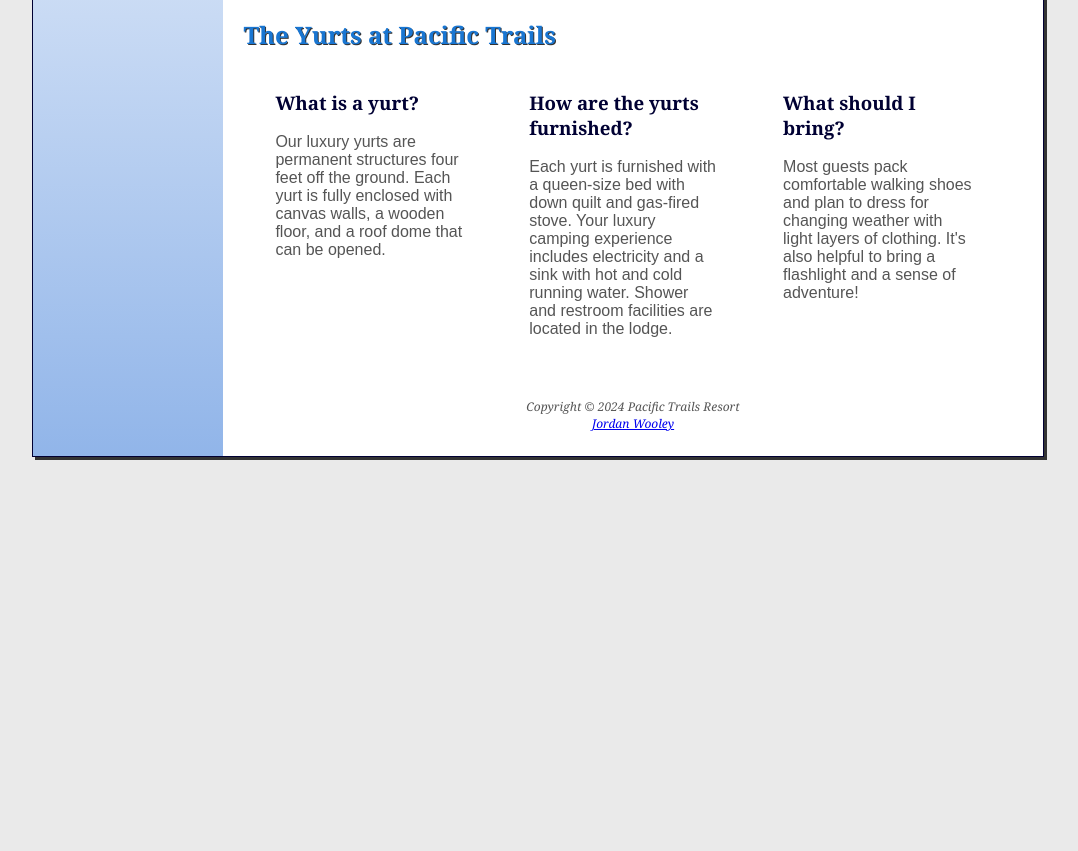
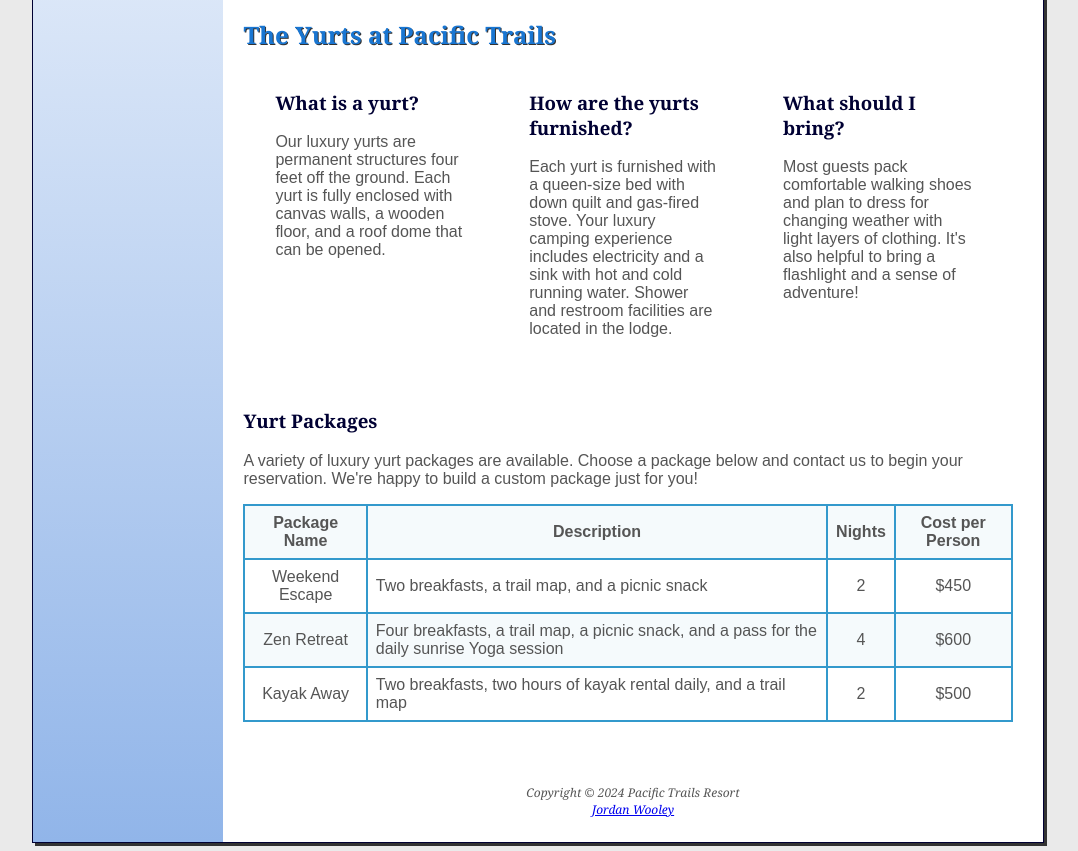
Before and after one commit to jordanwooley95/Pacific, a plain HTML site: page yurts.html in a window 1280 px wide. Shown: the part 432-1283 px from the top of the page, without its empty margins (102-1180 px from the left). Before the commit the page ends 897 px from the top, so only its background shows below. Drawn offline with Linux system fonts and the light colour scheme.

Commit message:
add tables to yurts

```diff
--- a/css/pacific.css
+++ b/css/pacific.css
@@ -160,3 +160,30 @@ main ul {
   background-size: 100% 100%;
   height: 300px;
 }
+
+td {
+  width: auto;
+  padding: 0.5em;
+  border: 2px solid #3399cc;
+  text-align: center;
+}
+
+th {
+  padding: 0.5em;
+  border: 2px solid #3399cc;
+  border-collapse: collapse;
+}
+
+table {
+  border: 2px solid #3399cc;
+  border-collapse: collapse;
+}
+
+.text {
+  text-align: left;
+  width: 60%;
+}
+
+tr:nth-of-type(odd) {
+  background-color: #f5fafc;
+}
--- a/yurts.html
+++ b/yurts.html
@@ -50,7 +50,48 @@
             changing weather with light layers of clothing. It's also helpful to
             bring a flashlight and a sense of adventure!
           </p>
+          <br /><br /><br /><br /><br />
         </section>
+        <h3>Yurt Packages</h3>
+        <p>
+          A variety of luxury yurt packages are available. Choose a package
+          below and contact us to begin your reservation. We're happy to build a
+          custom package just for you!
+        </p>
+        <table>
+          <tr>
+            <th>Package Name</th>
+            <th>Description</th>
+            <th>Nights</th>
+            <th>Cost per Person</th>
+          </tr>
+          <tr>
+            <td>Weekend Escape</td>
+            <td class="text">
+              Two breakfasts, a trail map, and a picnic snack
+            </td>
+            <td>2</td>
+            <td>$450</td>
+          </tr>
+          <tr>
+            <td>Zen Retreat</td>
+            <td class="text">
+              Four breakfasts, a trail map, a picnic snack, and a pass for the
+              daily sunrise Yoga session
+            </td>
+            <td>4</td>
+            <td>$600</td>
+          </tr>
+          <tr>
+            <td>Kayak Away</td>
+            <td class="text">
+              Two breakfasts, two hours of kayak rental daily, and a trail map
+            </td>
+            <td>2</td>
+            <td>$500</td>
+          </tr>
+        </table>
+        <br />
       </main>
 
       <footer>
```
Also changed, not shown: 1 other file.
